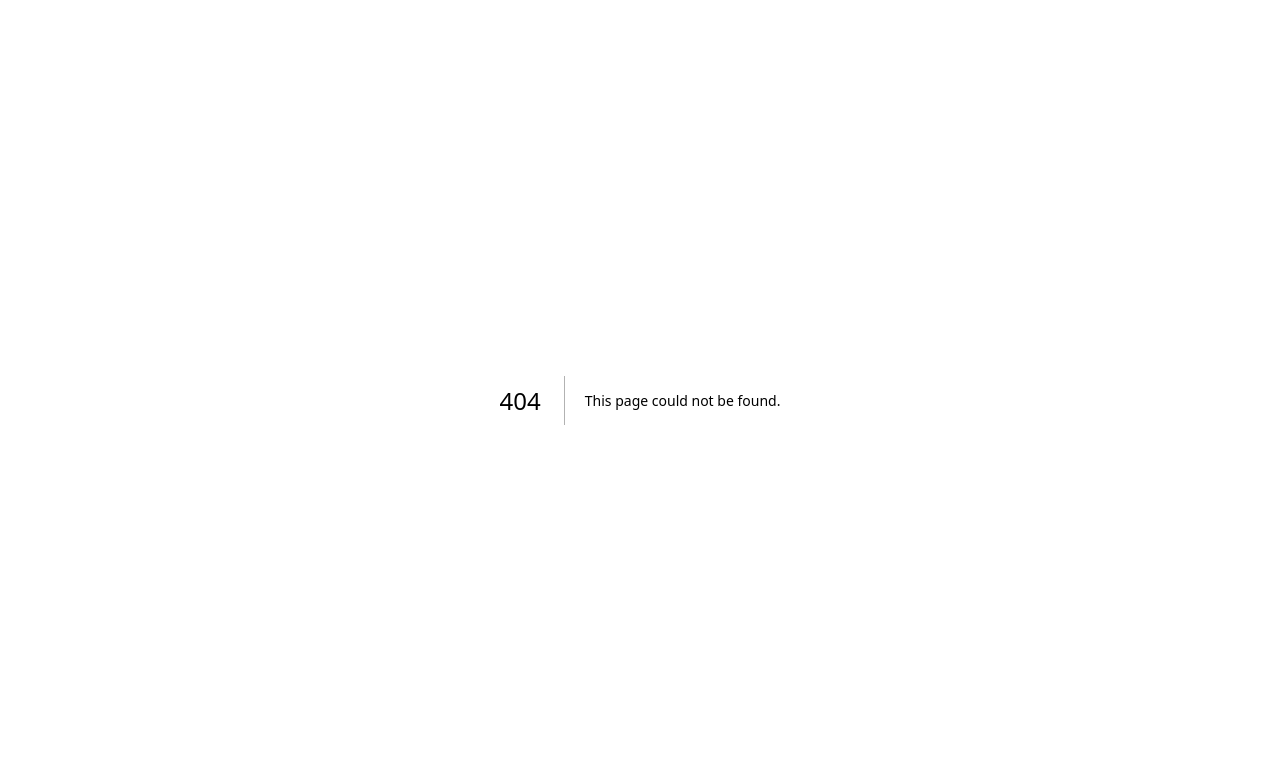
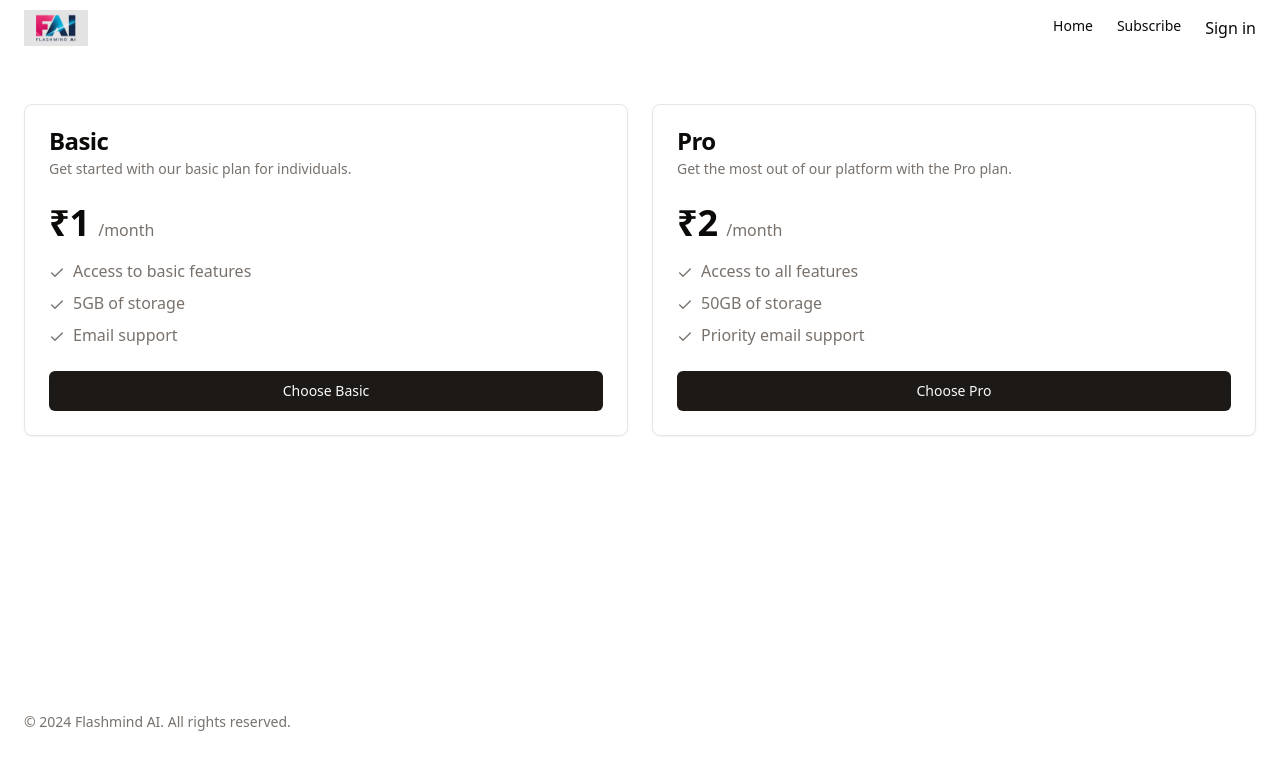
Before and after one commit to Sowham-3098/flashmind_ai, a Next.js app: page /Subscription in a window 1280 px wide. Before the commit this address had no page. Shown: the top 770 px of the page. Built offline with nearby package versions, Linux system fonts and the light colour scheme; no server answers.

Commit message:
added subscription page

```diff
--- a/app/FlashCard/page.js
+++ b/app/FlashCard/page.js
@@ -14,7 +14,7 @@ import {
 } from "@/components/ui/select"
 import Card from "../components/Card";
 import Layout from "../components/Layout";
-import { generateFlashcards } from "../api/api"; // Import the generateFlashcards function
+import { generateFlashcards } from "../api/generate/route"; // Import the generateFlashcards function
 
 export default function Component() {
   const [topic, setTopic] = useState("");
--- /dev/null
+++ b/app/Result/page.js
@@ -0,0 +1,52 @@
+"use client";
+
+import { useState, useEffect } from "react";
+import { useRouter } from "next/router";
+import { useSearchParams } from "next/navigation";
+
+export default function ResultPage() {
+    const router = useRouter();
+    const searchParams = useSearchParams();
+    const session_id = searchParams.get("session_id");
+
+    const [loading, setLoading] = useState(true);
+    const [session, setSession] = useState(null);
+    const [error, setError] = useState(null);
+
+    useEffect(() => {
+        const fetchCheckoutSession = async () => {
+            if (!session_id) return;
+            try {
+                const res = await fetch(`/api/checkout?session_id=${session_id}`);
+                const data = await res.json();
+                if (res.ok) {
+                    setSession(data);
+                } else {
+                    setError(data.message);
+                }
+            } catch (err) {
+                setError(err.message);
+            } finally {
+                setLoading(false);
+            }
+        };
+        fetchCheckoutSession();
+    }, [session_id]);
+
+    if (loading) {
+        return <h1>Loading...</h1>;
+    }
+    if (error) {
+        return <h1>{error}</h1>;
+    }
+
+    return (
+        <div>
+            {session.payment_status === "paid" ? (
+                <h1>Thank you for subscribing!</h1>
+            ) : (
+                <h1>Payment Failed</h1>
+            )}
+        </div>
+    );
+}
--- /dev/null
+++ b/app/Subscription/page.js
@@ -0,0 +1,122 @@
+/**
+ * v0 by Vercel.
+ * @see https://v0.dev/t/tno2FJpyrC7
+ * Documentation: https://v0.dev/docs#integrating-generated-code-into-your-nextjs-app
+ */
+"use client";
+import { Card, CardHeader, CardTitle, CardDescription, CardContent, CardFooter } from "@/components/ui/card"
+import { Button } from "@/components/ui/button"
+import Layout from "../components/Layout";
+import getStripe from "@/utils/getstripe";
+
+export default function Component() {
+    const handleSubmit = async() => {
+        const checkoutSession = await fetch('/api/checkout',
+            {
+                method: 'POST',
+                headers: {
+                    origin: 'http://localhost:3000',
+                }
+            }
+        );
+        const checkoutsessionJSON = await checkoutSession.json();
+       if(checkoutsessionJSON.statusCode === 500){
+            console.error(checkoutsessionJSON.message);
+            return
+       }
+       const stripe =await getStripe();
+       const {error} = await stripe.redirectToCheckout({
+        sessionId: checkoutsessionJSON.id
+       });
+       if(error){
+        console.warn(error.message);
+        return
+       }
+    }
+
+  return (
+    <Layout>
+    <div className="container mx-auto py-12 px-4 md:px-6">
+      <div className="grid grid-cols-1 md:grid-cols-2 gap-6">
+        <Card>
+          <CardHeader>
+            <CardTitle> Basic </CardTitle>
+            <CardDescription> Get started with our basic plan for individuals. </CardDescription>
+          </CardHeader>
+          <CardContent className="space-y-4">
+            <div className="flex items-baseline gap-2">
+              <span className="text-4xl font-bold"> ₹1 </span>
+              <span className="text-muted-foreground"> /month </span>
+            </div>
+            <ul className="space-y-2 text-muted-foreground">
+              <li>
+                <CheckIcon className="mr-2 inline-block h-4 w-4" />
+                Access to basic features
+              </li>
+              <li>
+                <CheckIcon className="mr-2 inline-block h-4 w-4" />
+                5GB of storage
+              </li>
+              <li>
+                <CheckIcon className="mr-2 inline-block h-4 w-4" />
+                Email support
+              </li>
+            </ul>
+          </CardContent>
+          <CardFooter>
+            <Button className="w-full" onClick={handleSubmit}>Choose Basic</Button>
+          </CardFooter>
+        </Card>
+        <Card>
+          <CardHeader>
+            <CardTitle> Pro </CardTitle>
+            <CardDescription> Get the most out of our platform with the Pro plan. </CardDescription>
+          </CardHeader>
+          <CardContent className="space-y-4">
+            <div className="flex items-baseline gap-2">
+              <span className="text-4xl font-bold"> ₹2 </span>
+              <span className="text-muted-foreground">/month</span>
+            </div>
+            <ul className="space-y-2 text-muted-foreground">
+              <li>
+                <CheckIcon className="mr-2 inline-block h-4 w-4" />
+                Access to all features
+              </li>
+              <li>
+                <CheckIcon className="mr-2 inline-block h-4 w-4" />
+                50GB of storage
+              </li>
+              <li>
+                <CheckIcon className="mr-2 inline-block h-4 w-4" />
+                Priority email support
+              </li>
+            </ul>
+          </CardContent>
+          <CardFooter>
+            <Button className="w-full" onClick={handleSubmit}> Choose Pro </Button>
+          </CardFooter>
+        </Card>
+      </div>
+    </div>
+    </Layout>
+  )
+}
+
+function CheckIcon(props) {
+  return (
+    <svg
+      {...props}
+      xmlns="http://www.w3.org/2000/svg"
+      width="24"
+      height="24"
+      viewBox="0 0 24 24"
+      fill="none"
+      stroke="currentColor"
+      strokeWidth="2"
+      strokeLinecap="round"
+      strokeLinejoin="round"
+    >
+      <path d="M20 6 9 17l-5-5" />
+    </svg>
+  )
+}
--- /dev/null
+++ b/app/api/checkout/route.js
@@ -0,0 +1,38 @@
+
+import Stripe from "stripe";
+import { NextResponse } from "next/server";
+
+const stripe = new Stripe(process.env.STRIPE_SECRET_KEY);
+const formatAmountForStripe = (amount) => {
+    return Math.round(amount * 100);
+}
+export async function POST(req){
+
+    const params = {
+        mode: 'subscription',
+        payment_method_types: ['card'],
+        line_items: [
+          {
+            price_data:{
+                currency: 'usd',
+                product_data: {
+                    name: 'Pro subscription',
+
+                },
+                unit_amount: formatAmountForStripe(10),
+                recurring: {
+                    interval: 'month',
+                  interval_count: 1,
+                }
+            }
+          },
+        ],
+        success_url: `${req.headers.get('origin')}/result?session_id={CHECKOUT_SESSION_ID}`,
+        cancel_url: `${req.headers.get('origin')}/result?session_id={CHECKOUT_SESSION_ID}`,
+      };
+      const checkoutSession =
+        await stripe.checkout.sessions.create(params);
+
+        return NextResponse.json(checkoutSession, { status: 200 });
+
+}
--- a/app/components/Header.jsx
+++ b/app/components/Header.jsx
@@ -18,8 +18,15 @@ function Header() {
         <span className="sr-only">Flashmind AI Quiz Generator</span>
       </Link>
       <nav className="ml-auto hidden lg:flex gap-4 sm:gap-6">
+      <Link
+          href="/LandingPage"
+          className="text-sm font-medium hover:underline underline-offset-4"
+          prefetch={false}
+        >
+          Home
+        </Link>
         <Link
-          href="#"
+          href="/Subscription"
           className="text-sm font-medium hover:underline underline-offset-4"
           prefetch={false}
         >
--- a/package.json
+++ b/package.json
@@ -15,12 +15,14 @@
     "@radix-ui/react-dialog": "^1.1.1",
     "@radix-ui/react-select": "^2.1.1",
     "@radix-ui/react-slot": "^1.1.0",
+    "@stripe/stripe-js": "^4.2.0",
     "class-variance-authority": "^0.7.0",
     "clsx": "^2.1.1",
     "lucide-react": "^0.427.0",
     "next": "14.2.5",
     "react": "^18",
     "react-dom": "^18",
+    "stripe": "^16.7.0",
     "tailwind-merge": "^2.5.2",
     "tailwindcss-animate": "^1.0.7"
   },
--- /dev/null
+++ b/utils/getstripe.js
@@ -0,0 +1,10 @@
+import { loadStripe } from "@stripe/stripe-js";
+let stripePromise;
+const getStripe = () => {
+    if (!stripePromise) {
+        stripePromise = loadStripe(process.env.NEXT_PUBLIC_STRIPE_PUBLISHABLE_KEY);
+    }
+    return stripePromise;
+}
+
+export default getStripe
```
Also changed, not shown: app/api/generate/route.js (renamed from app/api/api.js), 1 other file (tests, documents, lock files or other folders).
